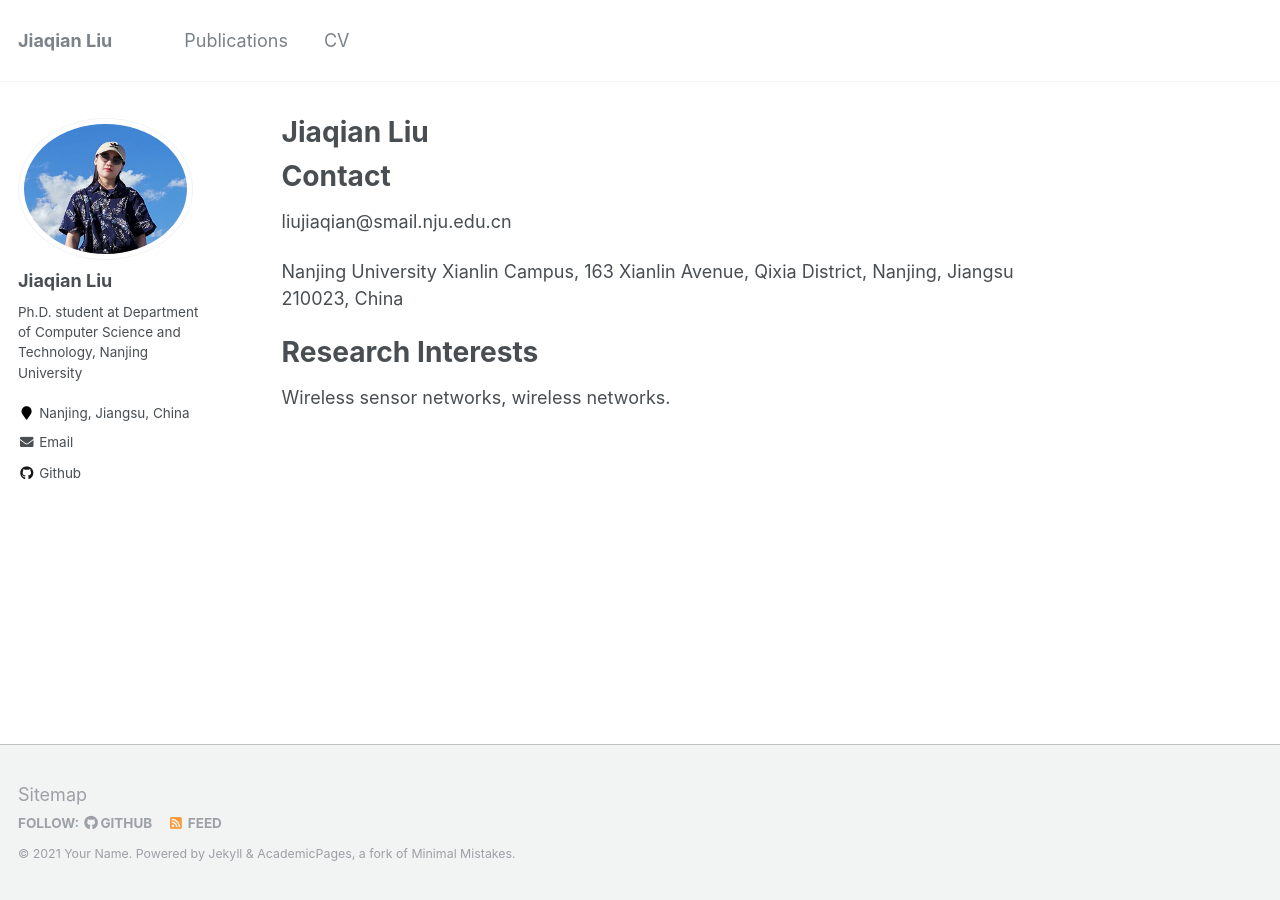
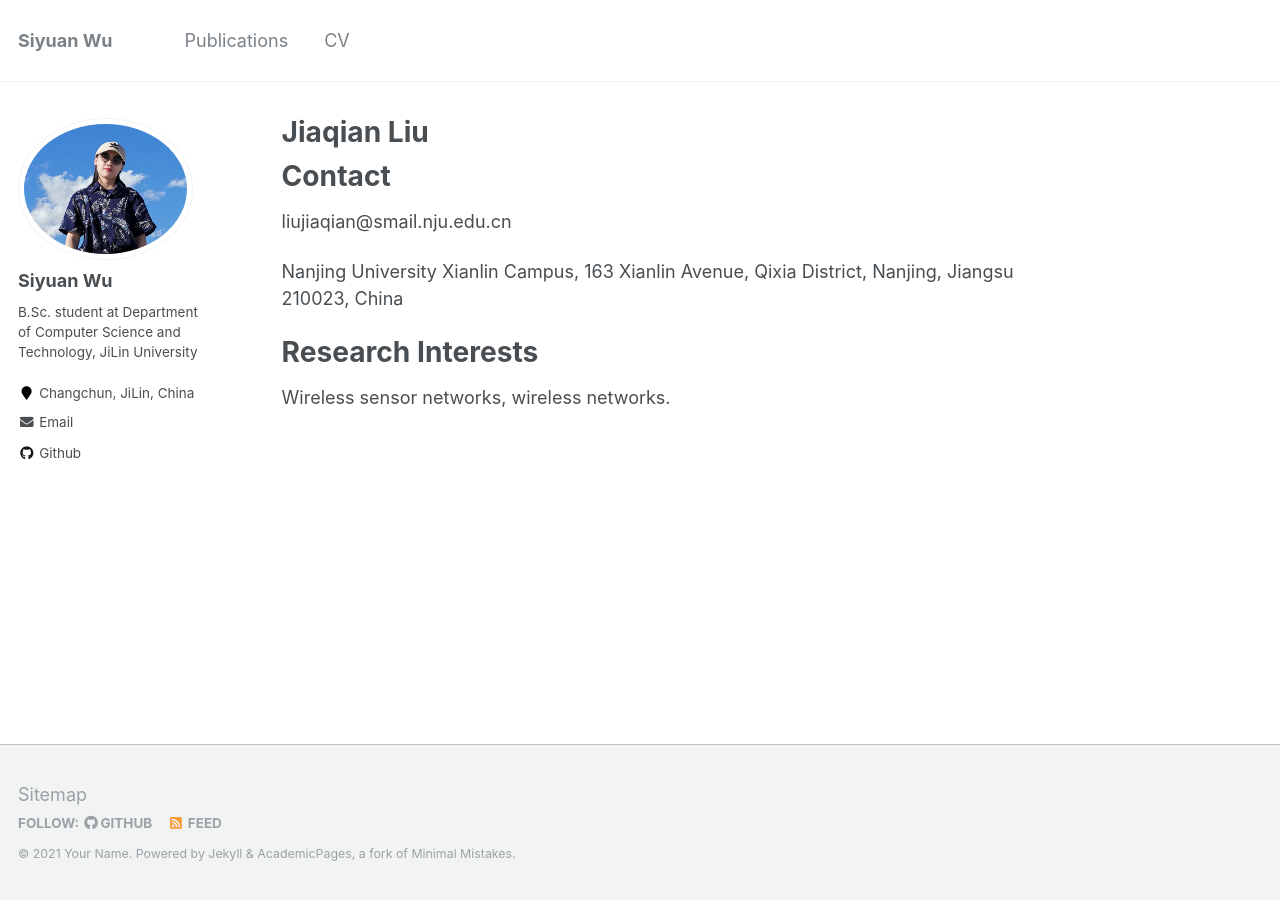
Before and after one commit to Siyuan01/Siyuan01.github.io, a Jekyll site: the page built from _pages/about.md, in a window 1280 px wide. Built offline with Jekyll 4.4.1, drawn with Linux system fonts in a browser that asks for light colours.

Commit message:
Update _config.yml

```diff
--- a/_config.yml
+++ b/_config.yml
@@ -7,13 +7,13 @@
 
 # Site Settings
 locale                   : "en-US"
-title                    : "Jiaqian Liu"
+title                    : "Siyuan Wu"
 title_separator          : "-"
 name                     : &name "Your Name"
 description              : &description "personal description"
-url                      : https://Tay-13.github.io # the base hostname & protocol for your site e.g. "https://mmistakes.github.io"
+url                      : https://siyuan01.github.io/ # the base hostname & protocol for your site e.g. "https://mmistakes.github.io"
 baseurl                  : "" # the subpath of your site, e.g. "/blog"
-repository               : "Tay-13/Tay-13.github.io"
+repository               : "siyuan01/siyuan01.github.io"
 teaser                   :  # filename of teaser fallback teaser image placed in /images/, .e.g. "500x300.png"
 breadcrumbs              : false # true, false (default)
 words_per_minute         : 160
@@ -80,14 +80,14 @@ analytics:
 
 # Site Author
 author:
-  name             : "Jiaqian Liu"
+  name             : "Siyuan Wu"
   avatar           : "profile.png"
-  bio              : "Ph.D. student at Department of Computer Science and Technology, Nanjing University"
-  location         : "Nanjing, Jiangsu, China"
+  bio              : "B.Sc. student at Department of Computer Science and Technology, JiLin University"
+  location         : "Changchun, JiLin, China"
   employer         :
   pubmed           : #"https://www.ncbi.nlm.nih.gov/pubmed/?term=john+snow"
   googlescholar    : #"http://yourfullgooglescholarurl.com"
-  email            : "liujiaqian@smail.nju.edu.cn"
+  email            : "1278014944@qq.com"
   researchgate     :  # example: "https://www.researchgate.net/profile/yourprofile"
   uri              :
   bitbucket        :
@@ -96,7 +96,7 @@ author:
   flickr           :
   facebook         :
   foursquare       :
-  github           : "Tay-13"
+  github           : "siyuan01"
   google_plus      :
   keybase          :
   instagram        :
```
